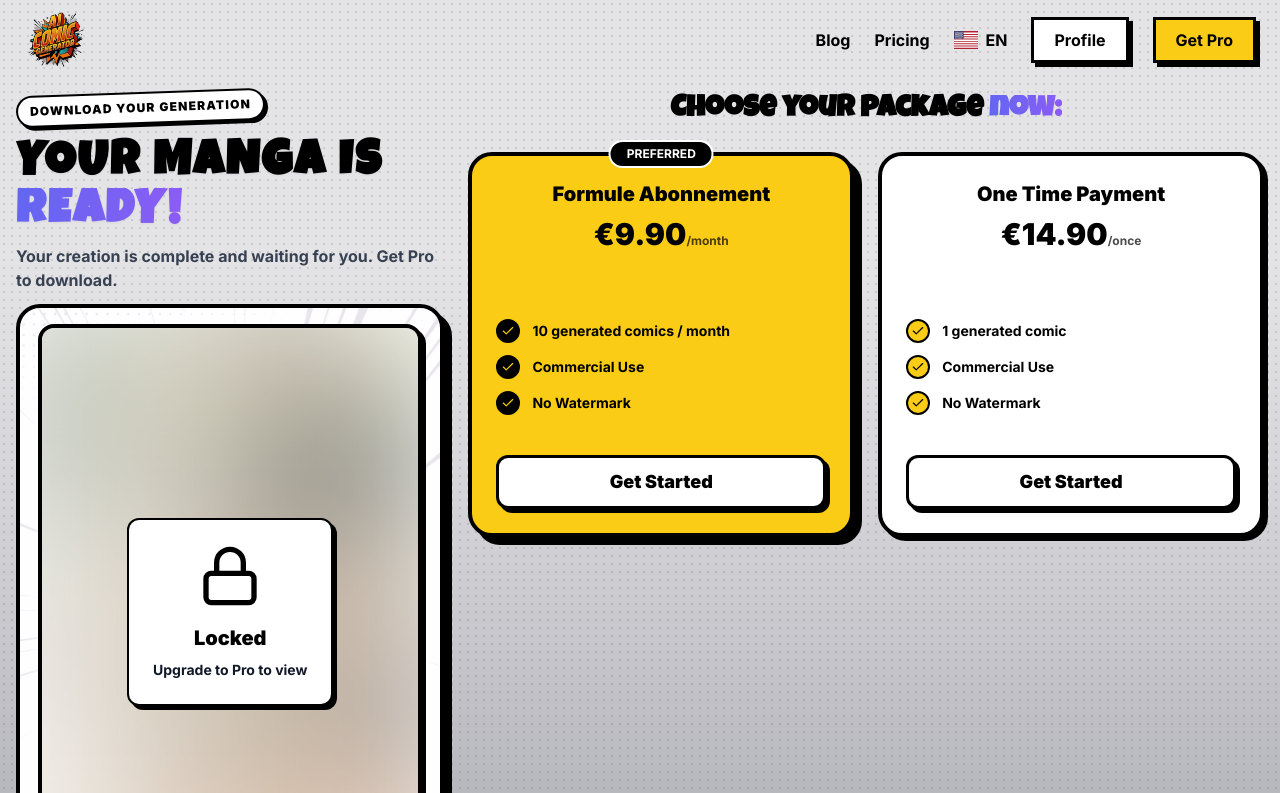
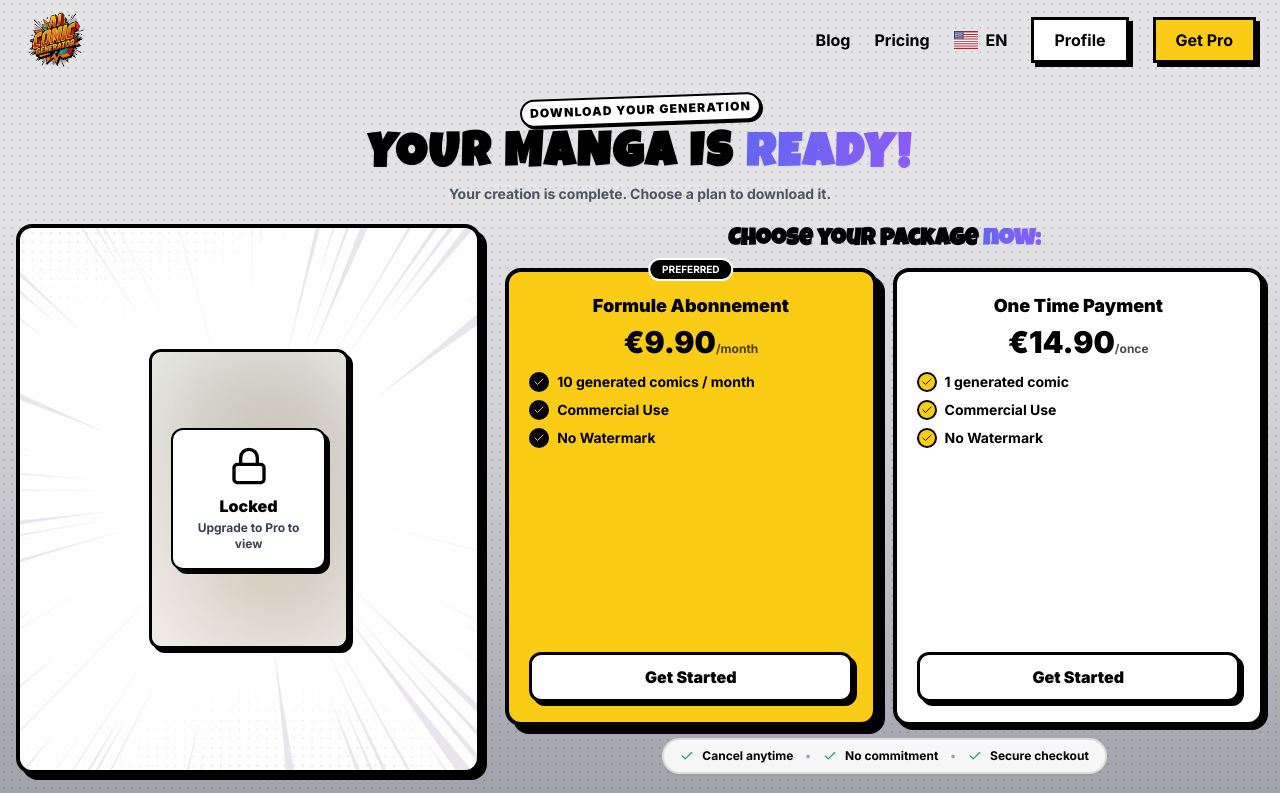
Before and after one commit to removewatermarkspro-a11y/Manga, a Next.js app: page /pricing in a window 1280 px wide. Shown: the top 793 px of the page. Built offline with nearby package versions, Linux system fonts and the light colour scheme; no server answers.

Commit message:
feat: better LLaMA prompts, direct character popup, larger results, fixed pricing layout

```diff
--- a/app/pricing/page.tsx
+++ b/app/pricing/page.tsx
@@ -490,32 +490,32 @@ export default function PricingPage() {
             </header>
 
             {/* Main Content */}
-            <main className="max-w-7xl mx-auto px-4 py-2 md:py-3 flex flex-col" style={{ minHeight: 'calc(100vh - 90px)' }}>
-                <div className="flex flex-col xl:flex-row gap-4 xl:gap-6 xl:items-stretch w-full flex-1">
+            <main className="max-w-7xl mx-auto px-4 py-2 md:py-4 flex flex-col" style={{ minHeight: 'calc(100vh - 90px)' }}>
 
-                {/* Left Column: Title & Preview */}
-                <div className="w-full xl:w-[35%] flex flex-col items-center xl:items-start max-w-2xl mx-auto xl:mx-0 h-full">
-                    {/* Stylized Title Section */}
-                    <div className="text-center xl:text-left mb-2 md:mb-3 w-full flex flex-col items-center xl:items-start justify-end">
+                {/* Top Title — full width */}
                 <motion.div
                     initial={{ opacity: 0, y: 20 }}
                     animate={{ opacity: 1, y: 0 }}
                     transition={{ duration: 0.5 }}
+                    className="text-center mb-4 md:mb-5"
                 >
-                        <span className="inline-block py-1 md:py-1.5 px-2 md:px-3 bg-white border-[2px] border-black rounded-full text-black font-black text-[10px] md:text-xs uppercase tracking-widest shadow-[2px_2px_0px_0px_rgba(0,0,0,1)] md:shadow-[3px_3px_0px_0px_rgba(0,0,0,1)] mb-3 md:mb-4 transform -rotate-2">
+                    <span className="inline-block py-1 px-2 bg-white border-[2px] border-black rounded-full text-black font-black text-[10px] md:text-xs uppercase tracking-widest shadow-[2px_2px_0px_0px_rgba(0,0,0,1)] mb-2 transform -rotate-2">
                         Download Your Generation
                     </span>
-                        <h1 className="text-2xl md:text-4xl lg:text-4xl xl:text-5xl font-black leading-tight tracking-wider font-display uppercase drop-shadow-sm mb-1 md:mb-2">
-                            {getStyleTitlePrefix()} <br className="hidden xl:block" /><span className="text-transparent bg-clip-text bg-gradient-to-r from-[#6366f1] to-[#8b5cf6]">READY!</span>
+                    <h1 className="text-2xl md:text-4xl xl:text-5xl font-black leading-tight tracking-wider font-display uppercase drop-shadow-sm">
+                        {getStyleTitlePrefix()} <span className="text-transparent bg-clip-text bg-gradient-to-r from-[#6366f1] to-[#8b5cf6]">READY!</span>
                     </h1>
-                        <p className="text-xs md:text-base font-bold text-gray-700">
-                            Your creation is complete and waiting for you. Get Pro to download.
+                    <p className="text-xs md:text-sm font-bold text-gray-600 mt-1">
+                        Your creation is complete. Choose a plan to download it.
                     </p>
                 </motion.div>
-                </div>
 
-                {/* Results Section */}
-                <div className="w-full flex-1 flex flex-col justify-center relative bg-white border-[3px] md:border-[4px] border-black rounded-2xl md:rounded-3xl shadow-[4px_4px_0px_0px_rgba(0,0,0,1)] md:shadow-[8px_8px_0px_0px_rgba(0,0,0,1)] py-3 px-2 md:p-4 overflow-hidden min-h-[180px] md:min-h-0">
+                {/* Two-column layout: preview left, pricing right */}
+                <div className="flex flex-col xl:flex-row gap-4 xl:gap-6 items-stretch flex-1">
+
+                    {/* Left: Blurred Preview */}
+                    <div className="w-full xl:w-[38%] flex flex-col">
+                        <div className="flex-1 relative bg-white border-[4px] border-black rounded-2xl shadow-[6px_6px_0px_0px_rgba(0,0,0,1)] overflow-hidden" style={{ minHeight: '280px' }}>
                             {/* Background Image */}
                             <div className="absolute inset-0 pointer-events-none">
                                 <Image
@@ -527,8 +527,8 @@ export default function PricingPage() {
                             </div>
 
                             {/* Preview Box */}
-                    <div className="relative z-10 mb-2 md:mb-4">
-                        <div className={`${getAspectRatio()} w-[120px] sm:w-[180px] md:w-full md:max-w-sm mx-auto bg-gray-100 border-[3px] md:border-[4px] border-black rounded-xl md:rounded-2xl shadow-[4px_4px_0px_0px_rgba(0,0,0,1)] relative overflow-hidden flex items-center justify-center`}>
+                            <div className="relative z-10 flex items-center justify-center h-full p-4">
+                                <div className={`${getAspectRatio()} w-[140px] sm:w-[180px] md:w-[220px] xl:w-[200px] bg-gray-100 border-[3px] border-black rounded-xl shadow-[4px_4px_0px_0px_rgba(0,0,0,1)] relative overflow-hidden flex items-center justify-center`}>
                                     {/* Blurred Background Image */}
                                     <div className="absolute inset-0">
                                         <Image
@@ -537,149 +537,114 @@ export default function PricingPage() {
                                             fill
                                             className="object-cover blur-3xl scale-110"
                                         />
-                                {/* Optional overlay to improve text contrast if needed */}
                                         <div className="absolute inset-0 bg-white/40" />
                                     </div>
 
                                     {/* Lock Icon and Text */}
                                     <div
                                         onClick={() => document.getElementById('pricing')?.scrollIntoView({ behavior: 'smooth' })}
-                                className="relative z-10 text-center p-4 md:p-6 bg-white rounded-xl border-2 border-black shadow-[4px_4px_0px_0px_rgba(0,0,0,1)] cursor-pointer hover:scale-105 transition-transform max-w-[80%] mx-auto"
+                                        className="relative z-10 text-center p-4 bg-white rounded-xl border-2 border-black shadow-[4px_4px_0px_0px_rgba(0,0,0,1)] cursor-pointer hover:scale-105 transition-transform max-w-[80%] mx-auto"
                                     >
-                                <Lock className="w-10 h-10 md:w-16 md:h-16 mx-auto mb-2 md:mb-4 text-black" />
-                                <p className="text-lg md:text-xl font-black text-black mb-1 md:mb-2">Locked</p>
-                                <p className="text-[10px] sm:text-xs md:text-sm font-bold text-gray-900 leading-tight">Upgrade to Pro<br className="sm:hidden" /> to view</p>
+                                        <Lock className="w-8 h-8 md:w-10 md:h-10 mx-auto mb-2 text-black" />
+                                        <p className="text-sm md:text-base font-black text-black mb-0.5">Locked</p>
+                                        <p className="text-[10px] sm:text-xs font-bold text-gray-700 leading-tight">Upgrade to Pro to view</p>
                                     </div>
                                 </div>
                             </div>
                         </div>
                     </div>
 
-                {/* Right Column: Pricing Section */}
-                <div id="pricing" className="w-full xl:w-[65%] flex flex-col max-w-5xl mx-auto xl:mx-0 mt-4 xl:mt-0 relative h-full">
-                    <div className="text-center mb-2 md:mb-4 flex flex-col justify-end mt-2 md:mt-0">
-                        <h3 className="text-xl md:text-3xl font-black text-black font-display mb-1 md:mb-2">
+                    {/* Right: Pricing Section */}
+                    <div id="pricing" className="w-full xl:w-[62%] flex flex-col">
+                        <div className="text-center mb-3">
+                            <h3 className="text-xl md:text-2xl font-black text-black font-display">
                                 Choose your package <span className="text-transparent bg-clip-text bg-gradient-to-r from-[#6366f1] to-[#8b5cf6]">now:</span>
                             </h3>
                         </div>
 
                         {/* Pricing Grid */}
-                    <div className="grid md:grid-cols-2 gap-3 lg:gap-6 max-w-4xl mx-auto w-full xl:px-0 flex-1">
-                        {/* Monthly Plan - 10 Comics */}
+                        <div className="grid md:grid-cols-2 gap-3 lg:gap-4 flex-1">
+                            {/* Monthly Plan */}
                             <motion.div
-                            whileHover={{ scale: 1.02, y: -5 }}
+                                whileHover={{ scale: 1.02, y: -3 }}
                                 onClick={() => setSelectedPlan('monthly')}
-                            className={`relative border-[4px] border-black rounded-3xl p-5 lg:p-6 cursor-pointer transition-all ${selectedPlan === 'monthly' ? 'bg-[#facc15] shadow-[8px_8px_0px_0px_rgba(0,0,0,1)]' : 'bg-white shadow-[4px_4px_0px_0px_rgba(0,0,0,1)] hover:shadow-[8px_8px_0px_0px_rgba(0,0,0,1)]'} hover:scale-[1.02] hover:-translate-y-1 z-10 flex flex-col h-full`}
+                                className={`relative border-[4px] border-black rounded-2xl p-4 lg:p-5 cursor-pointer transition-all ${selectedPlan === 'monthly' ? 'bg-[#facc15] shadow-[8px_8px_0px_0px_rgba(0,0,0,1)]' : 'bg-white shadow-[4px_4px_0px_0px_rgba(0,0,0,1)] hover:shadow-[8px_8px_0px_0px_rgba(0,0,0,1)]'} z-10 flex flex-col`}
                             >
-                            <div className="absolute -top-4 left-1/2 -translate-x-1/2 bg-black text-white px-4 py-1 rounded-full text-xs font-bold border-2 border-white">
+                                <div className="absolute -top-3.5 left-1/2 -translate-x-1/2 bg-black text-white px-3 py-0.5 rounded-full text-[10px] font-bold border-2 border-white">
                                     PREFERRED
                                 </div>
                                 <div className="text-center flex flex-col h-full justify-between">
                                     <div>
-                                    <h4 className="text-xl font-black mb-2">Formule Abonnement</h4>
-                                    <div className="mb-4">
+                                        <h4 className="text-lg font-black mb-1">Formule Abonnement</h4>
+                                        <div className="mb-3">
                                             <span className="text-3xl font-black">€9.90</span>
                                             <span className="text-xs font-bold opacity-70">/month</span>
                                         </div>
-                                    <div className="inline-block bg-transparent text-transparent px-2 py-1 rounded-md text-xs font-bold mb-6 border border-transparent">
-                                        &nbsp;
-                                    </div>
-                                    <ul className="text-left space-y-3 mb-6 text-sm">
-                                        <li className="flex items-center gap-3 font-bold">
-                                            <span className={`w-6 h-6 rounded-full flex items-center justify-center border-2 border-black shrink-0 ${selectedPlan === 'monthly' ? 'bg-black text-yellow-400' : 'bg-[#facc15] text-black'}`}>
-                                                <Check className="w-3.5 h-3.5" />
+                                        <ul className="text-left space-y-2 mb-4 text-sm">
+                                            {['10 generated comics / month', 'Commercial Use', 'No Watermark'].map(f => (
+                                                <li key={f} className="flex items-center gap-2 font-bold">
+                                                    <span className={`w-5 h-5 rounded-full flex items-center justify-center border-2 border-black shrink-0 ${selectedPlan === 'monthly' ? 'bg-black text-yellow-400' : 'bg-[#facc15] text-black'}`}>
+                                                        <Check className="w-3 h-3" />
                                                     </span>
-                                            10 generated comics / month
+                                                    {f}
                                                 </li>
-                                        <li className="flex items-center gap-3 font-bold">
-                                            <span className={`w-6 h-6 rounded-full flex items-center justify-center border-2 border-black shrink-0 ${selectedPlan === 'monthly' ? 'bg-black text-yellow-400' : 'bg-[#facc15] text-black'}`}>
-                                                <Check className="w-3.5 h-3.5" />
-                                            </span>
-                                            Commercial Use
-                                        </li>
-                                        <li className="flex items-center gap-3 font-bold">
-                                            <span className={`w-6 h-6 rounded-full flex items-center justify-center border-2 border-black shrink-0 ${selectedPlan === 'monthly' ? 'bg-black text-yellow-400' : 'bg-[#facc15] text-black'}`}>
-                                                <Check className="w-3.5 h-3.5" />
-                                            </span>
-                                            No Watermark
-                                        </li>
+                                            ))}
                                         </ul>
                                     </div>
                                     <button
                                         onClick={(e) => { e.stopPropagation(); handlePlanSelect(); }}
-                                    className="w-full py-2.5 rounded-xl border-[3px] border-black font-black text-lg shadow-[4px_4px_0px_0px_rgba(0,0,0,1)] transition-transform active:translate-y-1 active:shadow-none bg-white mt-4"
+                                        className="w-full py-2.5 rounded-xl border-[3px] border-black font-black text-base shadow-[4px_4px_0px_0px_rgba(0,0,0,1)] transition-transform active:translate-y-1 active:shadow-none bg-white mt-2"
                                     >
                                         Get Started
                                     </button>
                                 </div>
                             </motion.div>
 
-                        {/* One Time Payment - 1 Comic */}
+                            {/* One Time Payment */}
                             <motion.div
-                            whileHover={{ scale: 1.02, y: -5 }}
+                                whileHover={{ scale: 1.02, y: -3 }}
                                 onClick={() => setSelectedPlan('onetime')}
-                            className={`relative border-[4px] border-black rounded-3xl p-5 lg:p-6 cursor-pointer transition-all ${selectedPlan === 'onetime' ? 'bg-[#facc15] shadow-[8px_8px_0px_0px_rgba(0,0,0,1)]' : 'bg-white shadow-[4px_4px_0px_0px_rgba(0,0,0,1)] hover:shadow-[8px_8px_0px_0px_rgba(0,0,0,1)]'} hover:scale-[1.02] hover:-translate-y-1 flex flex-col h-full`}
+                                className={`relative border-[4px] border-black rounded-2xl p-4 lg:p-5 cursor-pointer transition-all ${selectedPlan === 'onetime' ? 'bg-[#facc15] shadow-[8px_8px_0px_0px_rgba(0,0,0,1)]' : 'bg-white shadow-[4px_4px_0px_0px_rgba(0,0,0,1)] hover:shadow-[8px_8px_0px_0px_rgba(0,0,0,1)]'} flex flex-col`}
                             >
                                 <div className="text-center flex flex-col h-full justify-between">
                                     <div>
-                                    <h4 className="text-xl font-black mb-2">One Time Payment</h4>
-                                    <div className="mb-4">
+                                        <h4 className="text-lg font-black mb-1">One Time Payment</h4>
+                                        <div className="mb-3">
                                             <span className="text-3xl font-black">€14.90</span>
                                             <span className="text-xs font-bold opacity-70">/once</span>
                                         </div>
-                                    <div className="inline-block bg-transparent text-transparent px-2 py-1 rounded-md text-xs font-bold mb-6 border border-transparent">
-                                        &nbsp;
-                                    </div>
-                                    <ul className="text-left space-y-3 mb-6 text-sm">
-                                        <li className="flex items-center gap-3 font-bold">
-                                            <span className={`w-6 h-6 rounded-full flex items-center justify-center border-2 border-black shrink-0 ${selectedPlan === 'onetime' ? 'bg-black text-yellow-400' : 'bg-[#facc15] text-black'}`}>
-                                                <Check className="w-3.5 h-3.5" />
+                                        <ul className="text-left space-y-2 mb-4 text-sm">
+                                            {['1 generated comic', 'Commercial Use', 'No Watermark'].map(f => (
+                                                <li key={f} className="flex items-center gap-2 font-bold">
+                                                    <span className={`w-5 h-5 rounded-full flex items-center justify-center border-2 border-black shrink-0 ${selectedPlan === 'onetime' ? 'bg-black text-yellow-400' : 'bg-[#facc15] text-black'}`}>
+                                                        <Check className="w-3 h-3" />
                                                     </span>
-                                            1 generated comic
+                                                    {f}
                                                 </li>
-                                        <li className="flex items-center gap-3 font-bold">
-                                            <span className={`w-6 h-6 rounded-full flex items-center justify-center border-2 border-black shrink-0 ${selectedPlan === 'onetime' ? 'bg-black text-yellow-400' : 'bg-[#facc15] text-black'}`}>
-                                                <Check className="w-3.5 h-3.5" />
-                                            </span>
-                                            Commercial Use
-                                        </li>
-                                        <li className="flex items-center gap-3 font-bold">
-                                            <span className={`w-6 h-6 rounded-full flex items-center justify-center border-2 border-black shrink-0 ${selectedPlan === 'onetime' ? 'bg-black text-yellow-400' : 'bg-[#facc15] text-black'}`}>
-                                                <Check className="w-3.5 h-3.5" />
-                                            </span>
-                                            No Watermark
-                                        </li>
+                                            ))}
                                         </ul>
                                     </div>
                                     <button
                                         onClick={(e) => { e.stopPropagation(); handlePlanSelect(); }}
-                                    className="w-full py-2.5 rounded-xl border-[3px] border-black font-black text-lg shadow-[4px_4px_0px_0px_rgba(0,0,0,1)] transition-transform active:translate-y-1 active:shadow-none bg-white mt-4"
+                                        className="w-full py-2.5 rounded-xl border-[3px] border-black font-black text-base shadow-[4px_4px_0px_0px_rgba(0,0,0,1)] transition-transform active:translate-y-1 active:shadow-none bg-white mt-2"
                                     >
                                         Get Started
                                     </button>
                                 </div>
                             </motion.div>
                         </div>
+
+                        {/* Cancel Anytime */}
+                        <div className="mt-3 text-center">
+                            <div className="inline-flex items-center gap-2 bg-white/90 px-4 py-2 rounded-full border-[2px] border-black/10 shadow-sm text-xs text-black font-bold">
+                                <Check className="w-3.5 h-3.5 text-green-600" />
+                                Cancel anytime <span className="text-gray-400 mx-1">•</span>
+                                <Check className="w-3.5 h-3.5 text-green-600" />
+                                No commitment <span className="text-gray-400 mx-1">•</span>
+                                <Check className="w-3.5 h-3.5 text-green-600" />
+                                Secure checkout
                             </div>
                         </div>
-
-            {/* Cancel Anytime (Below Columns) */}
-            <div className="mt-3 md:mt-4 mb-2 text-center w-full">
-                <div className="hidden md:inline-flex items-center gap-2 bg-white/90 px-6 py-2 rounded-full border-[2px] border-black/10 shadow-sm mx-auto text-sm text-black font-bold whitespace-nowrap">
-                    <Check className="w-4 h-4 text-green-600" />
-                    Cancel anytime <span className="text-gray-400 mx-1">•</span>
-                    <Check className="w-4 h-4 text-green-600" />
-                    No commitment required <span className="text-gray-400 mx-1">•</span>
-                    <Check className="w-4 h-4 text-green-600" />
-                    Secure checkout
-                </div>
-                {/* Mobile variant */}
-                <div className="md:hidden inline-flex items-center justify-center flex-wrap gap-1.5 bg-white/90 px-4 py-2 rounded-full border-[2px] border-black/10 shadow-sm mx-auto text-xs text-black font-bold">
-                    <Check className="w-3.5 h-3.5 text-green-600 shrink-0" />
-                    <span>Cancel anytime</span>
-                    <span className="text-gray-400 mx-0.5">•</span>
-                    <Check className="w-3.5 h-3.5 text-green-600 shrink-0" />
-                    <span>Secure checkout</span>
                     </div>
                 </div>
             </main>
--- a/components/HomePage.tsx
+++ b/components/HomePage.tsx
@@ -95,7 +95,11 @@ export default function HomePage() {
 
   const openAuthPopup = () => setIsAuthPopupOpen(true);
   const closeAuthPopup = () => setIsAuthPopupOpen(false);
-  const openAddCharacterPopup = () => setIsAddCharacterPopupOpen(true);
+  // Skip AddCharacterPopup — open CreateCharacterPopup directly
+  const openAddCharacterPopup = () => {
+    setEditingCharacter(null);
+    setIsCreateCharacterPopupOpen(true);
+  };
   const closeAddCharacterPopup = () => setIsAddCharacterPopupOpen(false);
   const openCreateCharacterPopup = () => {
     setIsAddCharacterPopupOpen(false);
```
Also changed, not shown: app/api/generate/route.ts (+7 -5 lines), app/results/page.tsx (+57 -36 lines). Lines whose indentation alone changed are shown as unchanged.
